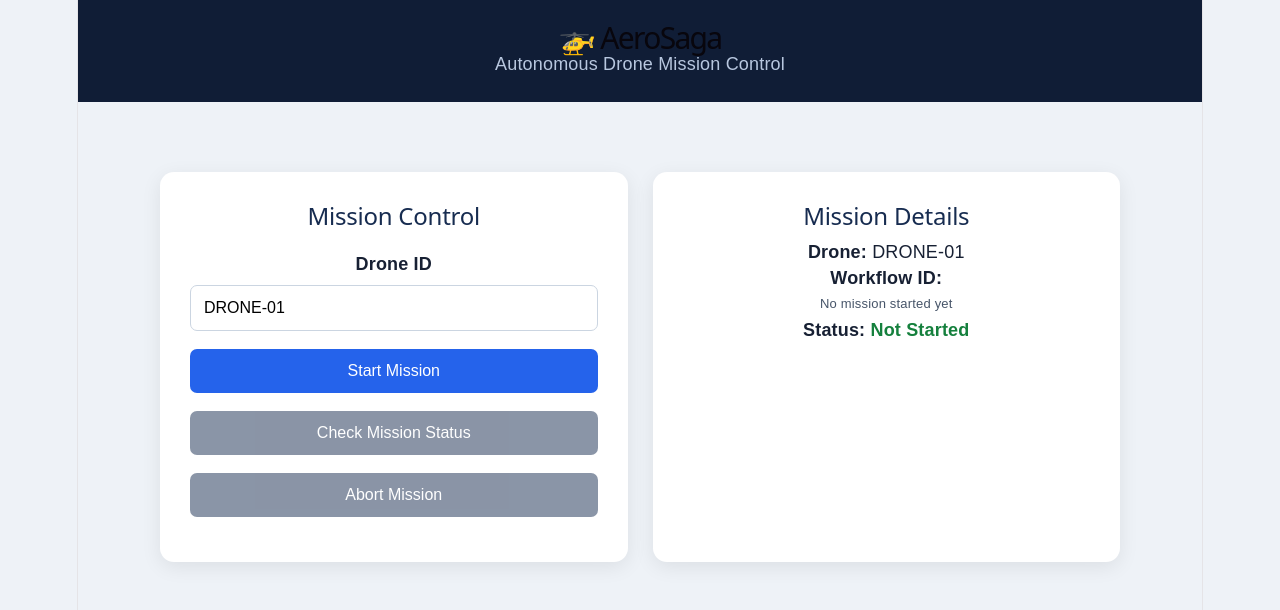
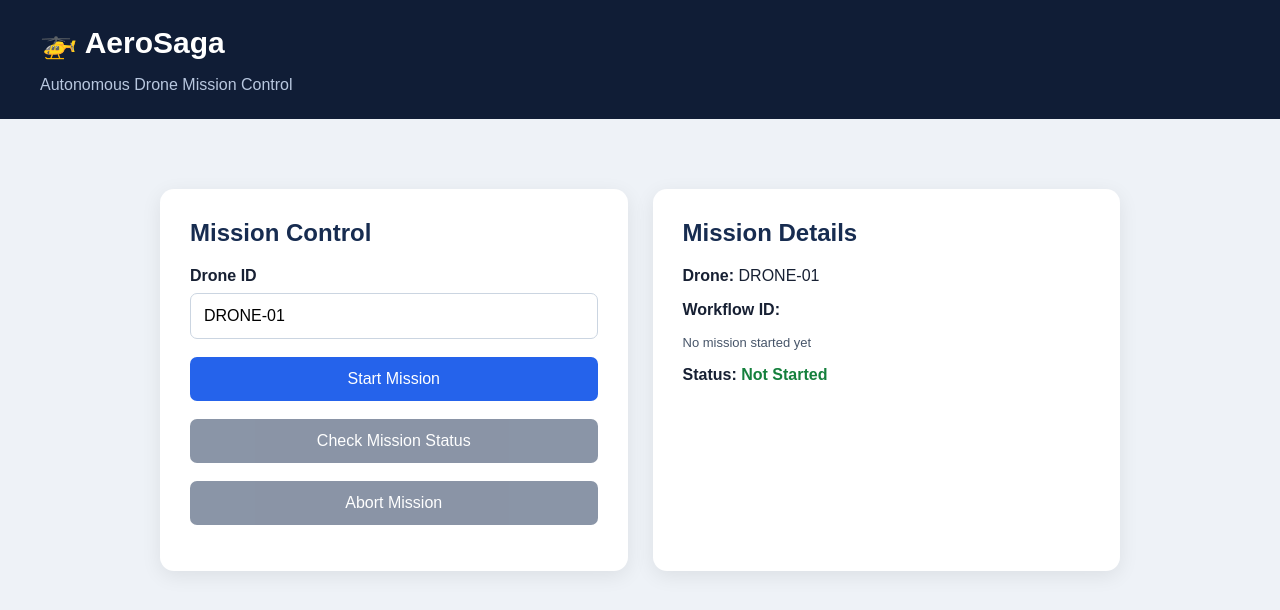
Before and after one commit to paamisettymanju/Aerosaga, a React app: page / in a window 1280 px wide. Shown: the top 610 px of the page. Built offline with nearby package versions, Linux system fonts and the light colour scheme; the HTML template or start-up script is replaced by a standard one.

Commit message:
Improve global dashboard styling
Co-authored-by: Copilot <223556219+Copilot@users.noreply.github.com>

```diff
--- a/src/index.css
+++ b/src/index.css
@@ -1,111 +1,42 @@
 :root {
-  --text: #6b6375;
-  --text-h: #08060d;
-  --bg: #fff;
-  --border: #e5e4e7;
-  --code-bg: #f4f3ec;
-  --accent: #aa3bff;
-  --accent-bg: rgba(170, 59, 255, 0.1);
-  --accent-border: rgba(170, 59, 255, 0.5);
-  --social-bg: rgba(244, 243, 236, 0.5);
-  --shadow:
-    rgba(0, 0, 0, 0.1) 0 10px 15px -3px, rgba(0, 0, 0, 0.05) 0 4px 6px -2px;
-
-  --sans: system-ui, 'Segoe UI', Roboto, sans-serif;
-  --heading: system-ui, 'Segoe UI', Roboto, sans-serif;
-  --mono: ui-monospace, Consolas, monospace;
-
-  font: 18px/145% var(--sans);
-  letter-spacing: 0.18px;
-  color-scheme: light dark;
-  color: var(--text);
-  background: var(--bg);
+  font-family: Inter, "Segoe UI", Arial, sans-serif;
+  color: #172033;
+  background: #eef2f7;
   font-synthesis: none;
   text-rendering: optimizeLegibility;
   -webkit-font-smoothing: antialiased;
   -moz-osx-font-smoothing: grayscale;
+  font-weight: 400;
 
-  @media (max-width: 1024px) {
-    font-size: 16px;
-  }
+  font-optical-sizing: auto;
+  --surface: #fff;
+  --text-muted: #64748b;
+  --border: #dce3ed;
+  --navy: #101d36;
+  --blue: #2563eb;
 }
 
-@media (prefers-color-scheme: dark) {
-  :root {
-    --text: #9ca3af;
-    --text-h: #f3f4f6;
-    --bg: #16171d;
-    --border: #2e303a;
-    --code-bg: #1f2028;
-    --accent: #c084fc;
-    --accent-bg: rgba(192, 132, 252, 0.15);
-    --accent-border: rgba(192, 132, 252, 0.5);
-    --social-bg: rgba(47, 48, 58, 0.5);
-    --shadow:
-      rgba(0, 0, 0, 0.4) 0 10px 15px -3px, rgba(0, 0, 0, 0.25) 0 4px 6px -2px;
-  }
-
-  #social .button-icon {
-    filter: invert(1) brightness(2);
-  }
+* {
+  box-sizing: border-box;
 }
 
 body {
   margin: 0;
+  min-width: 320px;
+  min-height: 100vh;
+}
+
+button,
+input {
+  font: inherit;
+}
+
+button:focus-visible,
+input:focus-visible {
+  outline: 3px solid #93c5fd;
+  outline-offset: 2px;
 }
 
 #root {
-  width: 1126px;
-  max-width: 100%;
-  margin: 0 auto;
-  text-align: center;
-  border-inline: 1px solid var(--border);
-  min-height: 100svh;
-  display: flex;
-  flex-direction: column;
-  box-sizing: border-box;
+  min-height: 100vh;
 }
-
-h1,
-h2 {
-  font-family: var(--heading);
-  font-weight: 500;
-  color: var(--text-h);
-}
-
-h1 {
-  font-size: 56px;
-  letter-spacing: -1.68px;
-  margin: 32px 0;
-  @media (max-width: 1024px) {
-    font-size: 36px;
-    margin: 20px 0;
-  }
-}
-h2 {
-  font-size: 24px;
-  line-height: 118%;
-  letter-spacing: -0.24px;
-  margin: 0 0 8px;
-  @media (max-width: 1024px) {
-    font-size: 20px;
-  }
-}
-p {
-  margin: 0;
-}
-
-code,
-.counter {
-  font-family: var(--mono);
-  display: inline-flex;
-  border-radius: 4px;
-  color: var(--text-h);
-}
-
-code {
-  font-size: 15px;
-  line-height: 135%;
-  padding: 4px 8px;
-  background: var(--code-bg);
-}
```
